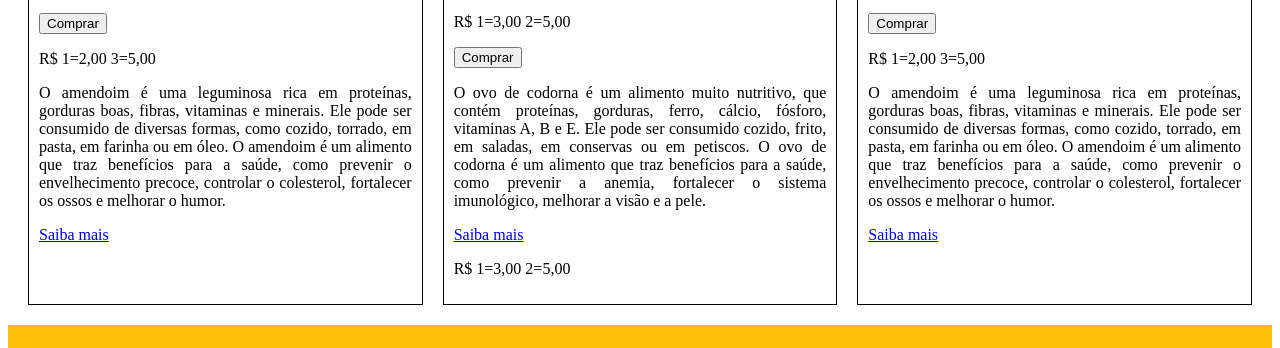
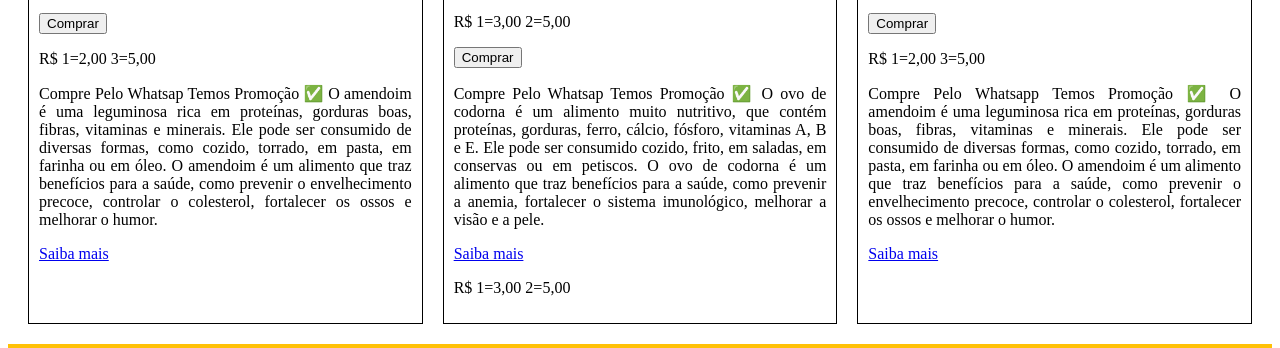
Before and after one commit to WGNFTS/I.A., a plain HTML site: page index.html in a window 1280 px wide. Shown: the part 600-948 px from the top of the page. Drawn offline with Linux system fonts and the light colour scheme.

Commit message:
Atualizar o index.html

```diff
--- a/index.html
+++ b/index.html
@@ -93,7 +93,7 @@
 
 
             </div>
-            <p>O amendoim é uma leguminosa rica em proteínas, gorduras boas, fibras, vitaminas e minerais. Ele pode ser consumido de diversas formas, como cozido, torrado, em pasta, em farinha ou em óleo. O amendoim é um alimento que traz benefícios para a saúde, como prevenir o envelhecimento precoce, controlar o colesterol, fortalecer os ossos e melhorar o humor.</p>
+            <p>Compre Pelo Whatsap Temos Promoção ✅ O amendoim é uma leguminosa rica em proteínas, gorduras boas, fibras, vitaminas e minerais. Ele pode ser consumido de diversas formas, como cozido, torrado, em pasta, em farinha ou em óleo. O amendoim é um alimento que traz benefícios para a saúde, como prevenir o envelhecimento precoce, controlar o colesterol, fortalecer os ossos e melhorar o humor.</p>
             <a href="amendoim.html">Saiba mais</a>
         </article>
         <article>
@@ -106,7 +106,7 @@
 <p>Ovos De Codorna🥚</p>
                 <p class="price">R$ 1=3,00 2=5,00</p>
 <button class="buy-button">Comprar</button>
-            <p>O ovo de codorna é um alimento muito nutritivo, que contém proteínas, gorduras, ferro, cálcio, fósforo, vitaminas A, B e E. Ele pode ser consumido cozido, frito, em saladas, em conservas ou em petiscos. O ovo de codorna é um alimento que traz benefícios para a saúde, como prevenir a anemia, fortalecer o sistema imunológico, melhorar a visão e a pele.</p>
+            <p>Compre Pelo Whatsap Temos Promoção ✅ O ovo de codorna é um alimento muito nutritivo, que contém proteínas, gorduras, ferro, cálcio, fósforo, vitaminas A, B e E. Ele pode ser consumido cozido, frito, em saladas, em conservas ou em petiscos. O ovo de codorna é um alimento que traz benefícios para a saúde, como prevenir a anemia, fortalecer o sistema imunológico, melhorar a visão e a pele.</p>
             <a href="ovo-de-codorna.html">Saiba mais</a>
  <p class="price">R$ 1=3,00 2=5,00</p>
         </article>
@@ -119,7 +119,7 @@
 <p>Amendoim torrado e salgado🥜.</p>
 <button class="buy-button">Comprar</button>
                 <p class="price">R$ 1=2,00 3=5,00</p>
-<p>O amendoim é uma leguminosa rica em proteínas, gorduras boas, fibras, vitaminas e minerais. Ele pode ser consumido de diversas formas, como cozido, torrado, em pasta, em farinha ou em óleo. O amendoim é um alimento que traz benefícios para a saúde, como prevenir o envelhecimento precoce, controlar o colesterol, fortalecer os ossos e melhorar o humor.</p>
+<p>Compre Pelo Whatsapp Temos Promoção ✅ O amendoim é uma leguminosa rica em proteínas, gorduras boas, fibras, vitaminas e minerais. Ele pode ser consumido de diversas formas, como cozido, torrado, em pasta, em farinha ou em óleo. O amendoim é um alimento que traz benefícios para a saúde, como prevenir o envelhecimento precoce, controlar o colesterol, fortalecer os ossos e melhorar o humor.</p>
             <a href="Ovos🥚 De Codorna.html">Saiba mais</a>
         </article>
     </main>
```
